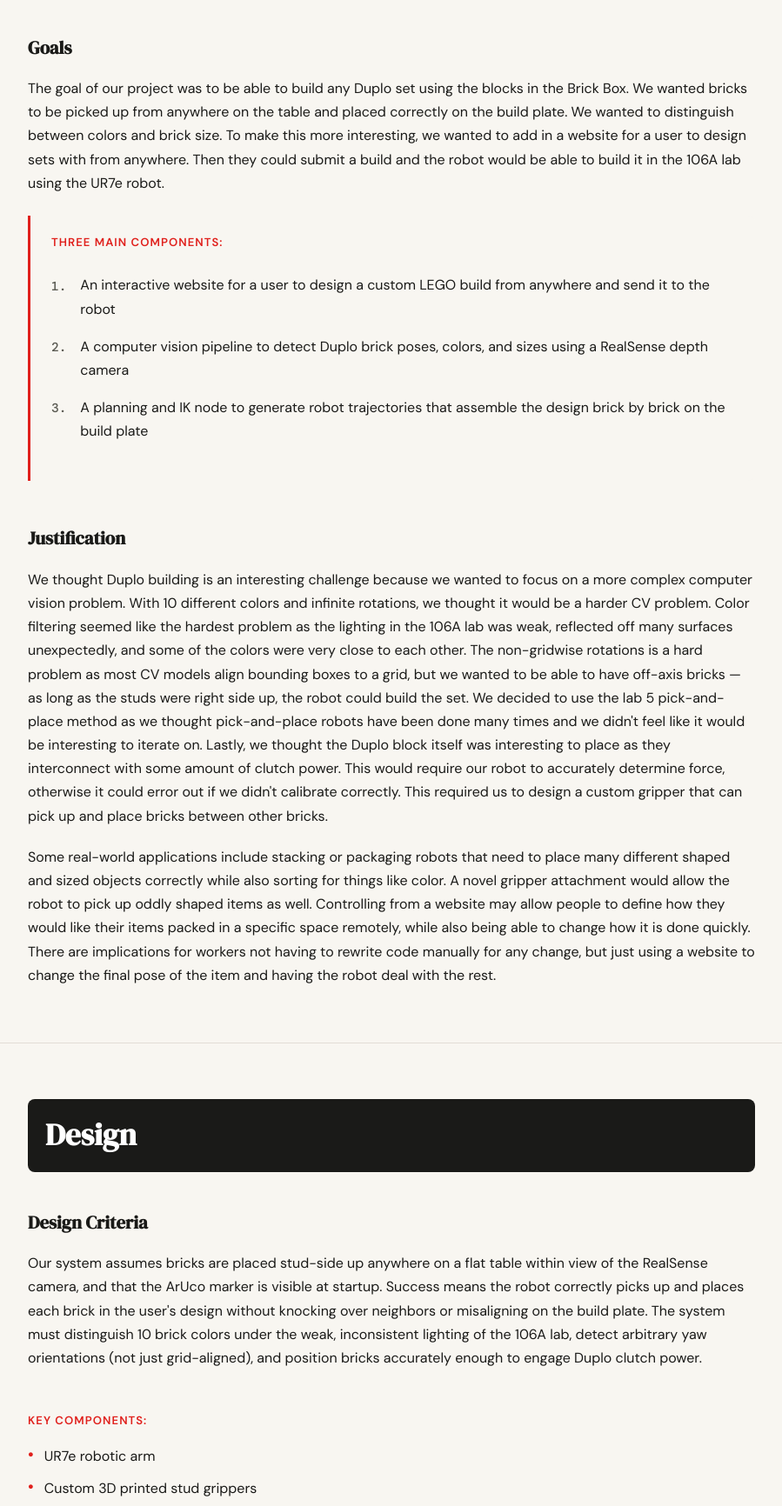
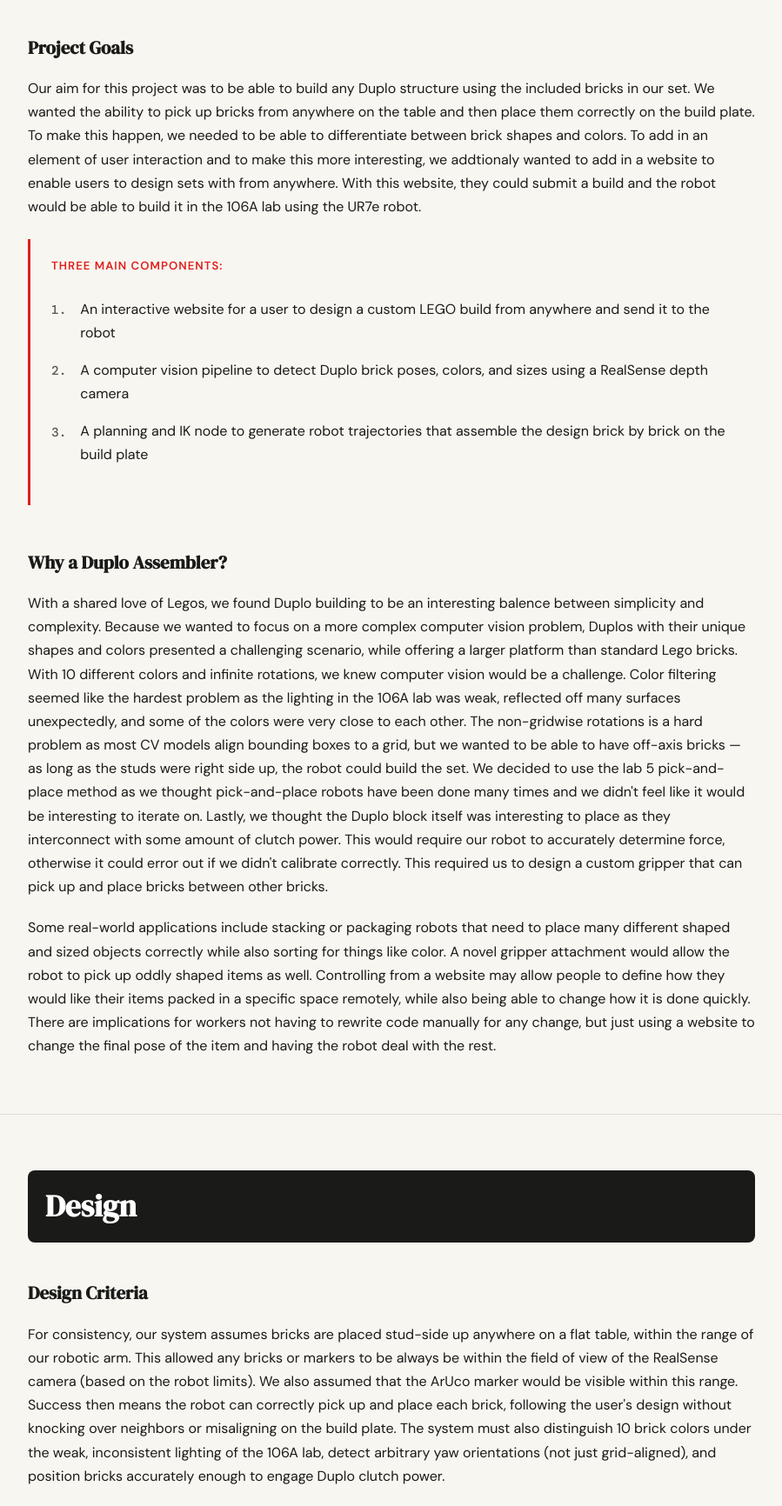
Before and after one commit to JoeMattson/Robotic-Duplo-Assembler, a plain HTML site: page index.html in a window 1280 px wide. Shown: the part 623-2355 px from the top of the page at 87% size, without its empty margins (190-1089 px from the left). Drawn offline with nearby package versions, Linux system fonts and the light colour scheme.

Commit message:
Bio Updates

```diff
--- a/index.html
+++ b/index.html
@@ -360,7 +360,7 @@
     </svg>
   </div>
   <header class="hero">
-    <h1>[LEGO BOT] — a robot that assembles Legos!</h1>
+    <h1>[LEGO BOT] — A Robotic Arm Duplo Assembler!</h1>
     <p class="hero-subtitle">Team 6 — EECS 106A — UC Berkeley — Spring 2026</p>
     <p class="hero-subtitle">Nicholas Gellerman &amp; Braden Wang &amp; Scott Schuster &amp; Joe Mattson</p>
   </header>
@@ -372,12 +372,10 @@
     <h2>Introduction</h2>
 
     <div class="subsection">
-      <h3>Goals</h3>
+      <h3>Project Goals</h3>
       <p>
-        The goal of our project was to be able to build any Duplo set using the blocks in the Brick Box. We wanted bricks
-        to be picked up from anywhere on the table and placed correctly on the build plate. We wanted to distinguish between
-        colors and brick size. To make this more interesting, we wanted to add in a website for a user to design sets with
-        from anywhere. Then they could submit a build and the robot would be able to build it in the 106A lab using the UR7e robot.
+        Our aim for this project was to be able to build any Duplo structure using the included bricks in our set. We wanted the ability to pick up bricks from anywhere on the table and then place them correctly on the build plate. To make this happen, we needed to be able to differentiate between brick shapes and colors. To add in an element of user interaction and to make this more interesting, we addtionaly wanted to add in a website to enable users to design sets with
+        from anywhere. With this website, they could submit a build and the robot would be able to build it in the 106A lab using the UR7e robot.
       </p>
 
       <div class="callout">
@@ -391,10 +389,9 @@
     </div>
 
     <div class="subsection">
-      <h3>Justification</h3>
+      <h3>Why a Duplo Assembler?</h3>
       <p>
-        We thought Duplo building is an interesting challenge because we wanted to focus on a more complex computer vision
-        problem. With 10 different colors and infinite rotations, we thought it would be a harder CV problem. Color filtering
+        With a shared love of Legos, we found Duplo building to be an interesting balence between simplicity and complexity. Because we wanted to focus on a more complex computer vision problem, Duplos with their unique shapes and colors presented a challenging scenario, while offering a larger platform than standard Lego bricks. With 10 different colors and infinite rotations, we knew computer vision would be a challenge. Color filtering
         seemed like the hardest problem as the lighting in the 106A lab was weak, reflected off many surfaces unexpectedly,
         and some of the colors were very close to each other. The non-gridwise rotations is a hard problem as most CV models
         align bounding boxes to a grid, but we wanted to be able to have off-axis bricks — as long as the studs were right
@@ -424,9 +421,10 @@
     <div class="subsection">
       <h3>Design Criteria</h3>
       <p>
-        Our system assumes bricks are placed stud-side up anywhere on a flat table within view of the RealSense camera,
-        and that the ArUco marker is visible at startup. Success means the robot correctly picks up and places each brick
-        in the user's design without knocking over neighbors or misaligning on the build plate. The system must
+        For consistency, our system assumes bricks are placed stud-side up anywhere on a flat table, within the range of our robotic arm.
+        This allowed any bricks or markers to be always be within the field of view of the RealSense camera (based on the robot limits).
+        We also assumed that the ArUco marker would be visible within this range. Success then means the robot can correctly pick up and place each brick,
+        following the user's design without knocking over neighbors or misaligning on the build plate. The system must also
         distinguish 10 brick colors under the weak, inconsistent lighting of the 106A lab, detect arbitrary yaw
         orientations (not just grid-aligned), and position bricks accurately enough to engage Duplo clutch power.
       </p>
@@ -700,8 +698,8 @@
 
       <div class="team-card">
         <div class="member-name">Joe Mattson</div>
-        <p class="member-bio">Add your bio here.</p>
-        <div class="member-role">Add your role here</div>
+        <p class="member-bio">4th-year mechanical engineering undergrad focusing on electric powertrains and fea modeling</p>
+        <div class="member-role">ROS 2 Integration · Brick Handling · Computer Vision · Web Development</div>
       </div>
 
     </div>
```
